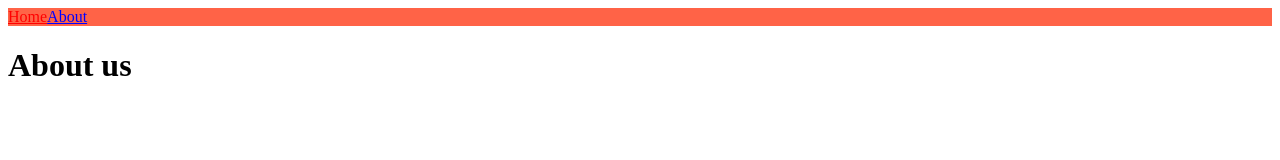
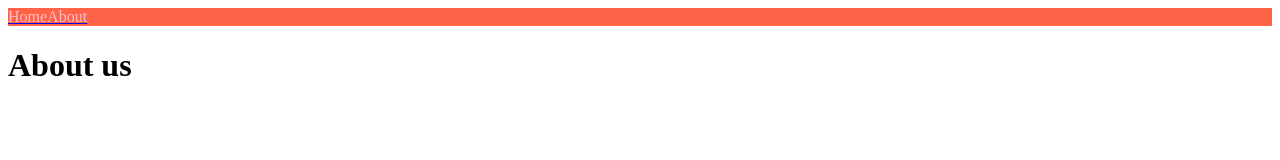
Before and after one commit to kjm541006/nextjs-intro, a Next.js app: page /about in a window 1280 px wide. Shown: the top 160 px of the page. Built offline with nearby package versions, Linux system fonts and the light colour scheme.

Commit message:
nextjs styled jsx 사용

```diff
--- a/components/NavBar.js
+++ b/components/NavBar.js
@@ -1,30 +1,40 @@
 import Link from "next/link";
 import { useRouter } from "next/router";
-import styled from "styled-components";
-
-const NavBarStyle = styled.nav`
-  background-color: tomato;
-`;
-
-const LinkStyle = styled(Link)`
-  color: red;
-
-  &.active {
-    color: blue;
-  }
-`;
+import styles from "./NavBar.module.css";
 
 const NavBar = () => {
   const router = useRouter();
   return (
-    <NavBarStyle>
-      <LinkStyle href="/" className={router.pathname === "/" && "active"}>
-        Home
-      </LinkStyle>
-      <LinkStyle href="/about" className={router.pathname === "/about" && "active"}>
-        About
-      </LinkStyle>
-    </NavBarStyle>
+    // <nav className={styles.nav}>
+    //    <Link href="/" className={`${styles.link} ${router.pathname === "/" && styles.active}`}>
+    //     Home
+    //   </Link>
+    //   <Link href="/about" className={`${styles.link} ${router.pathname === "/about" && styles.active}`}>
+    //     About
+    //   </Link>
+    // </nav>
+    <nav className="nav">
+      <Link href="/" className={router.pathname === "/" ? "active" : ""}>
+        <span>Home</span>
+      </Link>
+      <Link href="/about" className={router.pathname === "/about" ? "active" : ""}>
+        <span>About</span>
+      </Link>
+      <style jsx>
+        {`
+          nav {
+            background-color: tomato;
+          }
+          span {
+            text-decoration: none;
+            color: pink;
+          }
+          .active {
+            color: blue;
+          }
+        `}
+      </style>
+    </nav>
   );
 };
 
--- /dev/null
+++ b/components/NavBar.module.css
@@ -0,0 +1,11 @@
+.nav {
+  background-color: whitesmoke;
+}
+
+.link {
+  color: black;
+}
+
+.active {
+  color: blue;
+}
```
Also changed, not shown: styles/Home.module.css (+3 -11 lines), styles/globals.css (+7 -37 lines).
